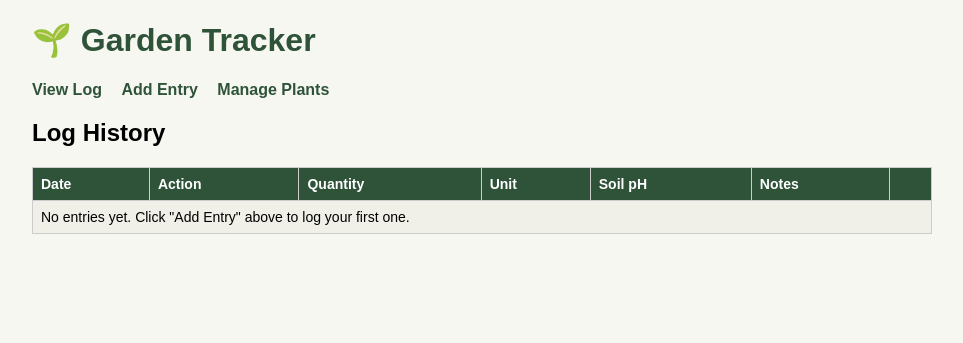
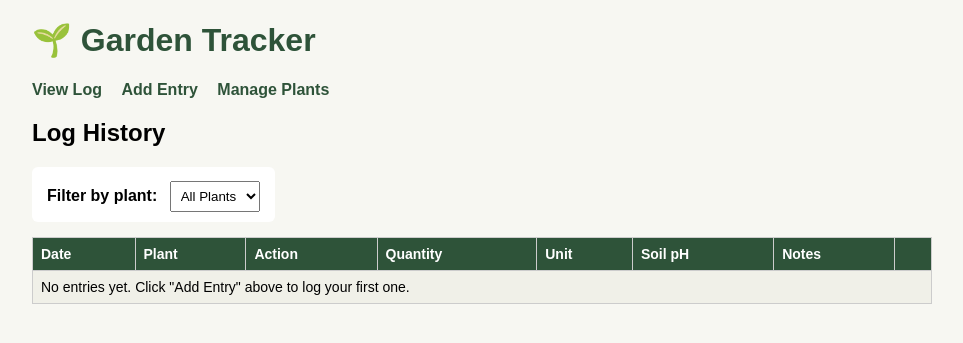
Before and after one commit to WarlockAUS/garden-tracker, a Flask app: template templates/log_list.html in a window 1280 px wide. Shown: the top 343 px of the page, without its empty margins (158-1121 px from the left). Run offline with Flask 3, Linux system fonts and the light colour scheme; the template is opened without the code that fills it, so the values that code supplies are empty; parts of the project's set-up code (start-up, migrations or seed data) failed here and were passed over.

Commit message:
Add plant filter to log history page

```diff
--- a/templates/log_list.html
+++ b/templates/log_list.html
@@ -1,9 +1,22 @@
 {% extends "base.html" %}
 {% block content %}
 <h2>Log History</h2>
+
+<form method="GET" class="filter-bar">
+    <label style="display:inline;">Filter by plant:
+        <select name="plant_id" onchange="this.form.submit()">
+            <option value="">All Plants</option>
+            {% for p in plants %}
+            <option value="{{ p.id }}" {% if selected_plant and selected_plant|int == p.id %}selected{% endif %}>{{ p.name }}</option>
+            {% endfor %}
+        </select>
+    </label>
+</form>
+
 <table>
     <tr>
         <th>Date</th>
+        <th>Plant</th>
         <th>Action</th>
         <th>Quantity</th>
         <th>Unit</th>
@@ -14,6 +27,7 @@
     {% for e in entries %}
     <tr>
         <td>{{ e.entry_date }}</td>
+        <td>{{ e.plant_name if e.plant_name else '—' }}</td>
         <td>{{ e.action_type }}</td>
         <td>{{ e.quantity if e.quantity is not none else '' }}</td>
         <td>{{ e.unit if e.unit else '' }}</td>
@@ -26,7 +40,7 @@
         </td>
     </tr>
     {% else %}
-    <tr><td colspan="7">No entries yet. Click "Add Entry" above to log your first one.</td></tr>
+    <tr><td colspan="8">No entries yet. Click "Add Entry" above to log your first one.</td></tr>
     {% endfor %}
 </table>
 {% endblock %}
```
